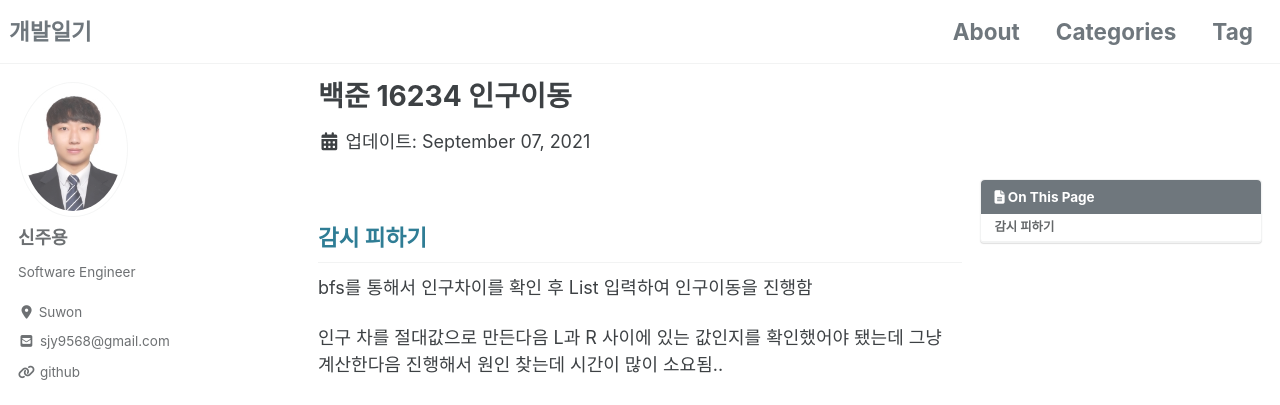
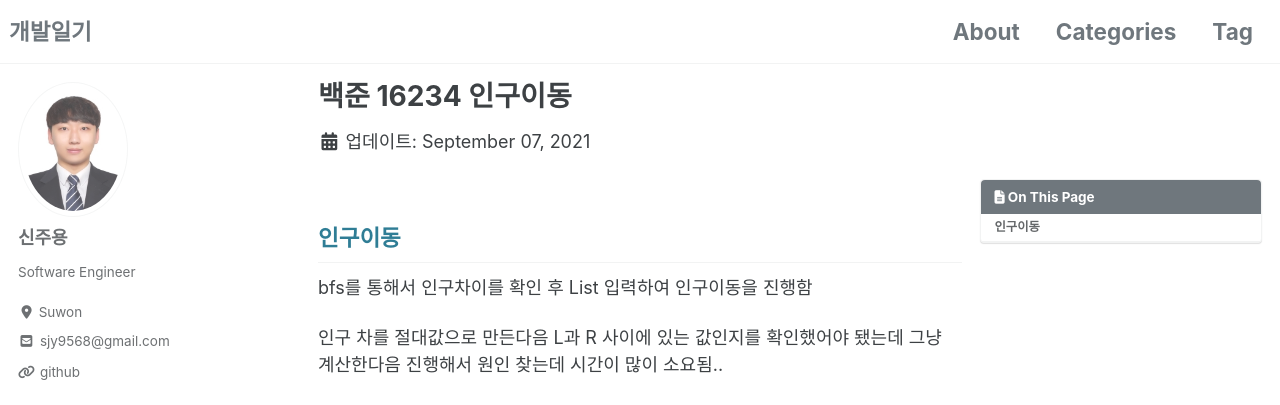
Before and after one commit to shinjooyoung/shinjooyoung.github.io, a Jekyll site: the page built from _posts/Algorithm/2021-09-07-인구이동.md, in a window 1280 px wide and 900 px high. Shown: the top 405 px of the window. Built offline with Jekyll 4.4.1, drawn with Linux system fonts in a browser that asks for light colours; cached includes are drawn as plain includes; nearby versions of some CDN libraries; comment, search, counter and statistics services are not loaded.

Commit message:
백준 16234 인구이동 테스트

```diff
--- a/_posts/Algorithm/2021-09-07-인구이동.md
+++ b/_posts/Algorithm/2021-09-07-인구이동.md
@@ -9,7 +9,7 @@ tag:
 toc: true
 ---
 
-## [감시 피하기](https://www.acmicpc.net/problem/16234 "백준")
+## [인구이동](https://www.acmicpc.net/problem/16234 "백준")
 
 bfs를 통해서 인구차이를 확인 후 List 입력하여 인구이동을 진행함
 
```
